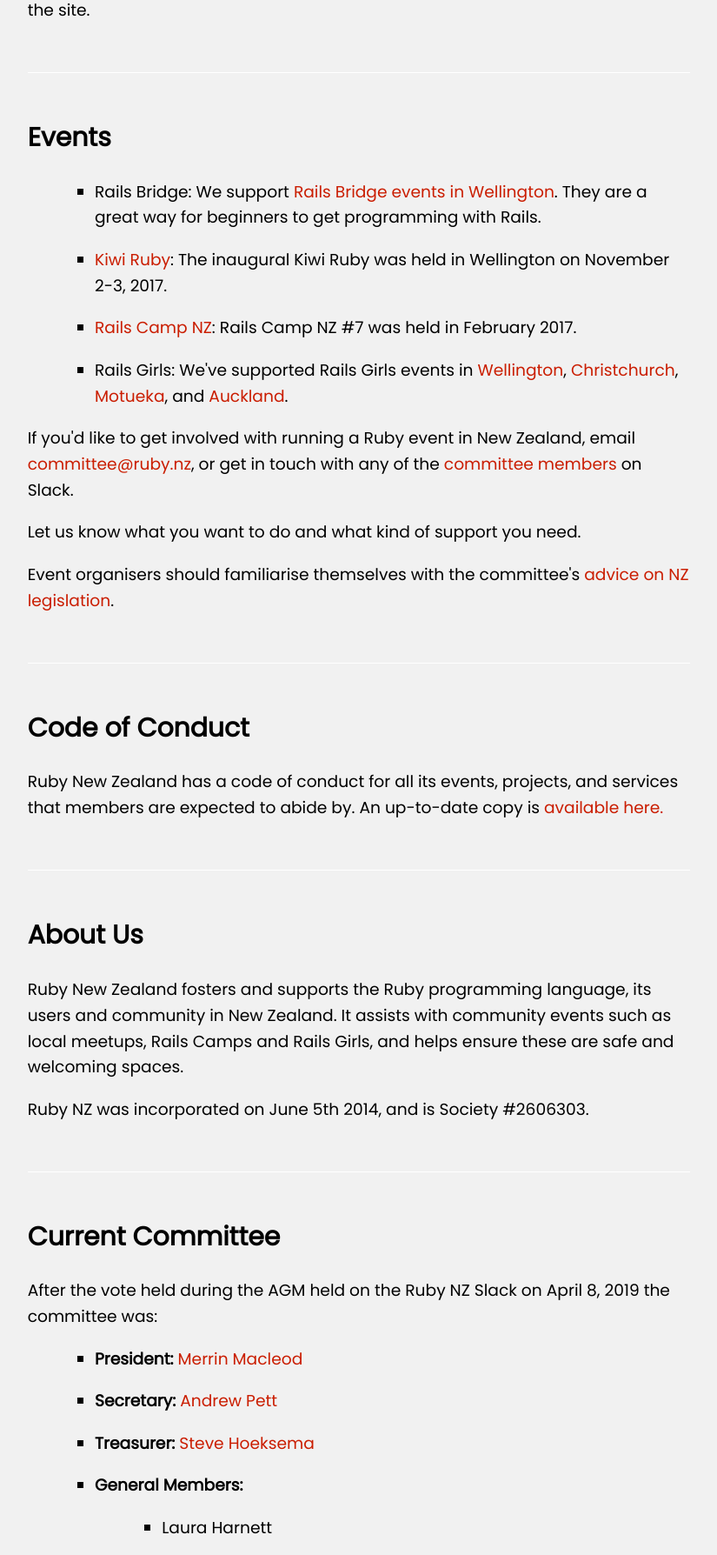
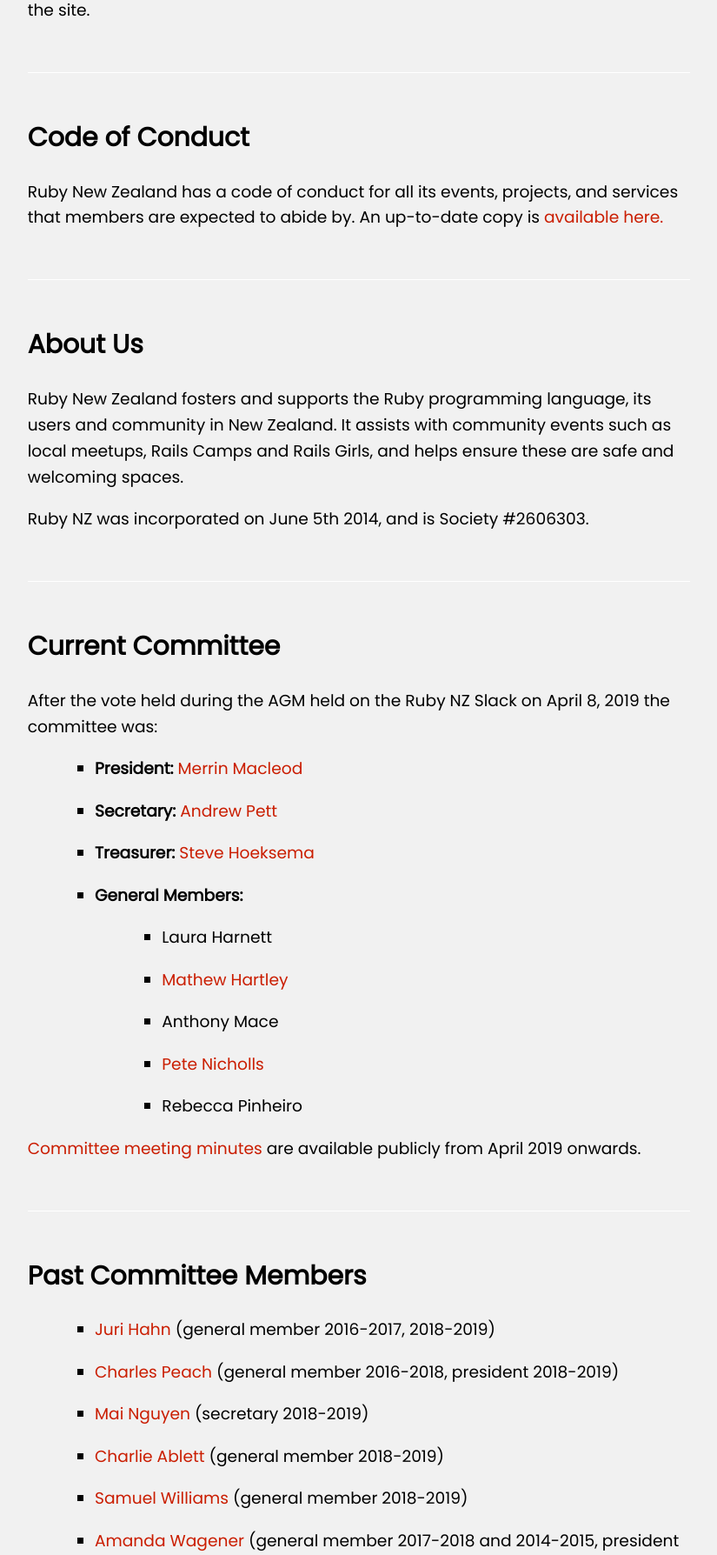
Before and after one commit to rubynz/www, a Jekyll site: the page built from index.html, in a window 1280 px wide, cut to the strip 943-2731 px from the top of the page. Shown: the whole strip at 87% size, without its empty margins (427-1252 px from the left). Built offline with Jekyll 4.4.1, drawn with Linux system fonts in a browser that asks for light colours; nearby versions of some CDN libraries.

Commit message:
Events page with upcoming events

```diff
--- a/_layouts/default.html
+++ b/_layouts/default.html
@@ -45,7 +45,7 @@
             <a href="#join-the-community">Join the Community</a>
             <a href="#membership">Membership</a>
             <a href="#local-meetups">Local Meetups</a>
-            <a href="#events">Events</a>
+            <a href="/events">Events</a>
             <a href="#code-of-conduct">Code of Conduct</a>
             <a href="#about-us">About us</a>
             <a href="#current-committee">Current Committee</a>
--- a/index.html
+++ b/index.html
@@ -56,38 +56,6 @@
   </ul>
 
   <p>Do you run a meetup that's not listed here? <a href="https://github.com/rubynz/www">Make a pull request</a> to add yours to the site.</p>
-</section>
-<hr />
-<section id="events">
-  <h2>Events</h2>
-  <ul>
-    <li>
-      Rails Bridge:
-      We support <a href="https://railsbridge.nz/">Rails Bridge events in Wellington</a>. They are a great way for beginners to get programming with Rails.
-    </li>
-    <li>
-      <a href="http://kiwi.ruby.nz">Kiwi Ruby</a>:
-      The inaugural Kiwi Ruby was held in Wellington on November 2-3, 2017.
-    </li>
-    <li>
-      <a href="http://camp.ruby.nz">Rails Camp NZ</a>:
-      Rails Camp NZ #7 was held in February 2017.
-    </li>
-    <li>
-      Rails Girls:
-      We've supported Rails Girls events in <a href="http://railsgirls.com/wellington">Wellington</a>, <a href="http://railsgirls.com/christchurch">Christchurch</a>, <a href="http://railsgirls.com/motueka">Motueka</a>, and <a href="http://railsgirls.com/auckland">Auckland</a>.
-    </li>
-  </ul>
-  <p>
-    If you'd like to get involved with running a Ruby event in New Zealand, email <a href="mailto:committee@ruby.nz">committee@ruby.nz</a>, or get in touch with any of the <a href="#current-committee">committee members</a> on Slack.
-  </p>
-  <p>
-    Let us know what you want to do and what kind of support you need.
-  </p>
-  <p>
-    Event organisers should familiarise themselves with the committee's
-    <a href="/events/alcohol-advice.html">advice on NZ legislation</a>.
-  </p>
 </section>
 <hr />
 <section id="code-of-conduct">
--- a/stylesheets/stylesheet.css
+++ b/stylesheets/stylesheet.css
@@ -202,3 +202,21 @@
     height: 100%;
   }
 }
+
+#events {
+  border-top: 1px solid white;
+}
+
+.event {
+  border-bottom: 1px solid white;
+}
+
+.event .details {
+  margin: 1em 0;
+}
+
+.event .description {
+  color: #666;
+  border-left: 4px solid #ccc;
+  padding-left: 1em;
+}
```
Also changed, not shown: events.html (added, +129 -0 lines).
